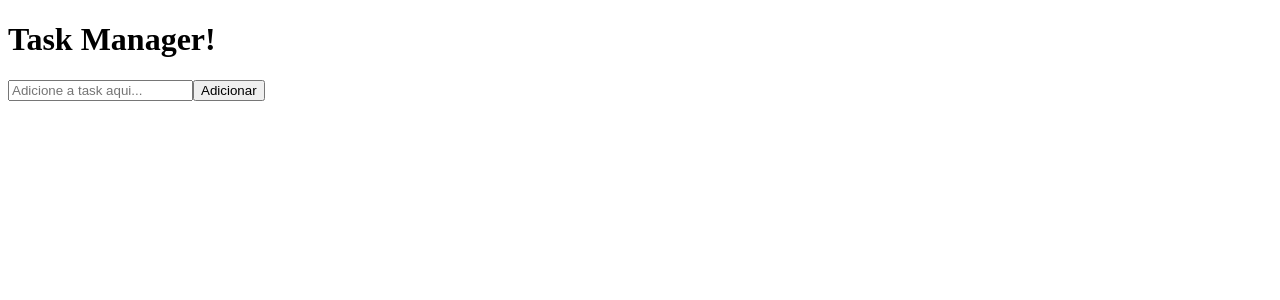
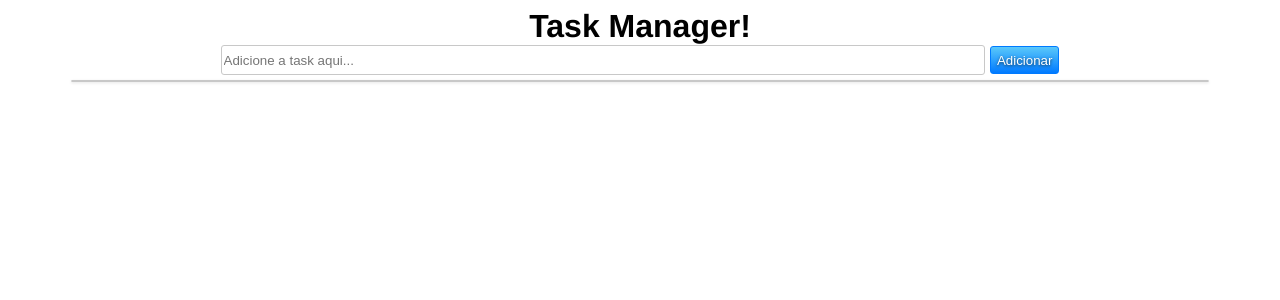
Before and after one commit to jomrs/Tasks-Angular, an Angular app: page / in a window 1280 px wide. Shown: the top 300 px of the page. Built offline with nearby package versions, Linux system fonts and the light colour scheme.

Commit message:
style and picture preview.

```diff
--- a/src/app/app.component.css
+++ b/src/app/app.component.css
@@ -0,0 +1,8 @@
+* {
+    font-family: Helvetica;
+}
+
+h1 {
+    margin: 0 auto;
+    text-align: center;
+}
--- a/src/app/tasks/tasks.component.css
+++ b/src/app/tasks/tasks.component.css
@@ -0,0 +1,80 @@
+
+.addTask {
+    margin: 0 auto;
+    text-align: center;
+}
+
+.table {
+    margin: 0 auto;
+    margin-top: 5px;
+}
+
+input {
+    width: 60%;
+    height: 26px;
+    border: 1px solid #c8c8c8;
+    border-radius: 3px;
+}
+
+input:focus {
+    box-shadow: 0px 1px 3px rgba(12, 12, 12, 0.18);
+}
+
+.btnAdd {
+    margin-left: 5px;
+    height: 28px;
+    background: linear-gradient(to bottom, rgb(90, 200, 250),rgb(0, 122, 255));
+    color: #fff;
+    text-shadow: 0px 1px 3px rgba(12, 12, 12, 0.68);
+    border: 1px solid #007AFF;
+    border-radius: 3px;
+}
+
+.btnAdd:hover, .finish:hover, .remove:hover {
+    cursor: pointer;
+}
+
+table {
+    background: #f8f8f8;
+    border: 1px solid #c8c8c8;
+    width: 90%;
+    border-radius: 3px;
+    box-shadow: 0px 1px 3px rgba(18, 18, 18, 0.12);
+}
+
+th {
+    width: 0.3em;
+    border-right: 1px solid #c8c8c8;
+    background-color: #d8d8d8;
+}
+
+td {
+    padding-left: 2px;
+    width: 100%;
+}
+
+
+.to-right {
+    float: right;
+    width: 96px;
+}
+
+.finish {
+    height: 26px;
+    background: linear-gradient(to bottom, rgb(76,217,100), rgb(67, 193, 89));
+    color: #fff;
+    text-shadow: 0px 1px 3px rgba(12, 12, 12, 0.88);
+    border: 1px solid #4fac3c;
+    border-radius: 3px;
+}
+
+.remove {
+    height: 26px;
+    width: 28px;
+    margin-left: 2px;
+    background: linear-gradient(to bottom, rgb(255,59,48), rgb(255,45,85));
+    color: #fff;
+    text-shadow: 0px 1px 3px rgba(12, 12, 12, 0.88);
+    border: 1px solid #9d4747;
+    border-radius: 3px;
+}
--- a/src/app/tasks/tasks.component.html
+++ b/src/app/tasks/tasks.component.html
@@ -11,8 +11,8 @@
                     <td *ngIf="!task.status">{{task.title}}</td>
                     <td *ngIf="task.status"><strike>{{task.title}}</strike></td>
                     <td *ngIf="!task.status"class="to-right">
-                        <button (click)="finish(task.id)" class="concluir">Concluir</button>
-                        <button (click)="remove(task.id)" class="close">X</button>
+                        <button (click)="finish(task.id)" class="finish">Concluir</button>
+                        <button (click)="remove(task.id)" class="remove">X</button>
                     </td>
                 </tr>
 
```
Also changed, not shown: pic.png (added).
